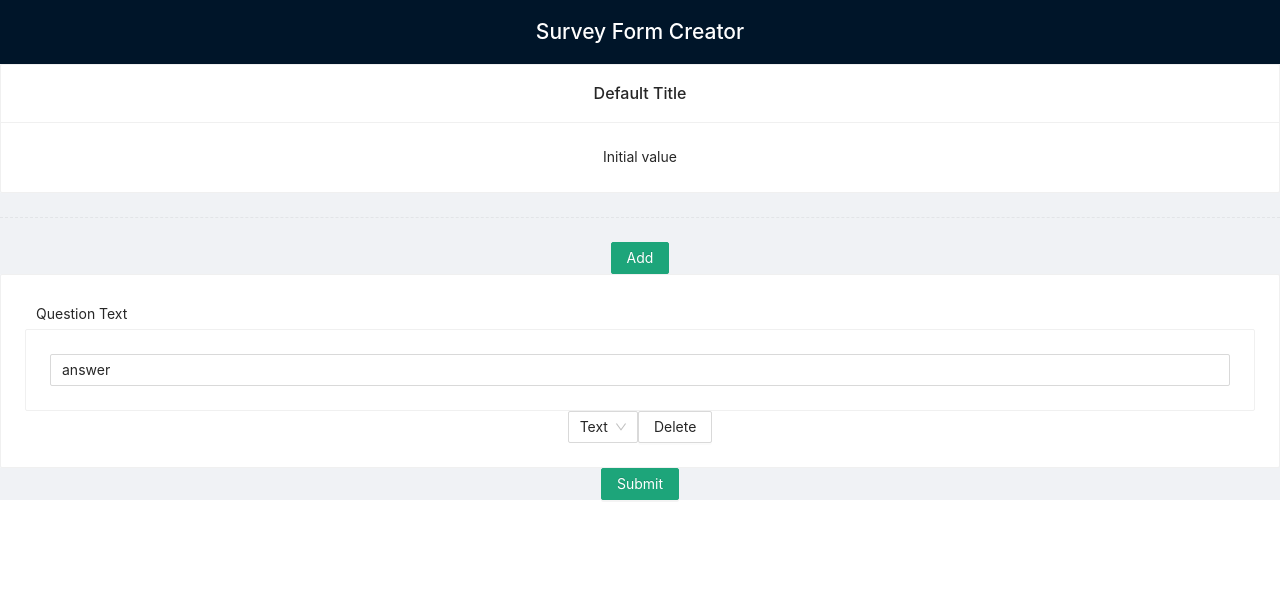
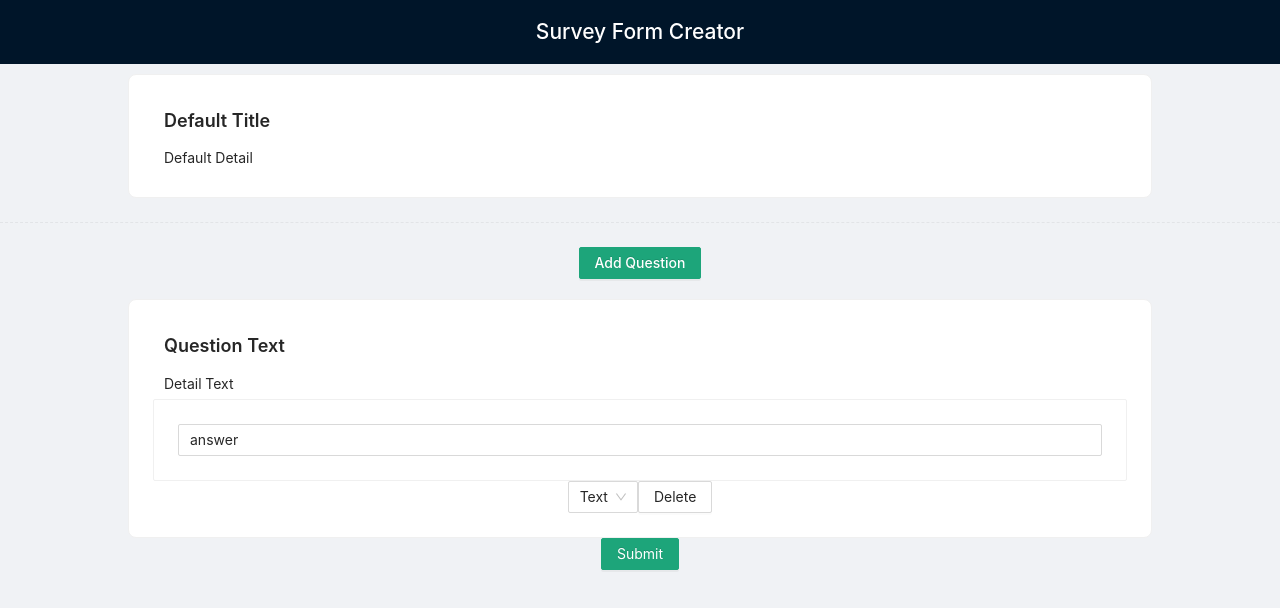
Before and after one commit to hyseoseo/ringle_form, a React (Create React App) app: page / in a window 1280 px wide. Shown: the top 608 px of the page. Built offline with nearby package versions, Linux system fonts and the light colour scheme.

Commit message:
fix: title info mainpage state로 관리

```diff
--- a/package.json
+++ b/package.json
@@ -4,6 +4,7 @@
   "private": true,
   "dependencies": {
     "@craco/craco": "^6.3.0",
+    "@react-icons/all-files": "^4.1.0",
     "@testing-library/jest-dom": "^5.14.1",
     "@testing-library/react": "^11.2.7",
     "@testing-library/user-event": "^12.8.3",
--- a/src/App.less
+++ b/src/App.less
@@ -4,6 +4,41 @@
   text-align: center;
 }
 
+.mainpage-container {
+  width: 100vw;
+  height: 100vh;
+  display: flex;
+  flex-direction: column;
+  align-items: center;
+}
+
+button {
+  border: none;
+  padding: 0;
+  cursor: pointer;
+  background: none;
+}
+
+.question-card,
+.title-card {
+  margin-top: 10px;
+  width: 80%;
+  border-radius: 8px;
+  max-width: 1256px;
+}
+
+.question-text,
+.detail-text {
+  border: none;
+  margin-top: 4px;
+}
+
 .question-text {
-  border: none;
+  font-size: large;
+  font-weight: 600;
 }
+
+.add-question-button {
+  font-weight: 500;
+  margin-bottom: 10px;
+}
--- a/src/MainPage.tsx
+++ b/src/MainPage.tsx
@@ -1,4 +1,4 @@
-import React from 'react';
+import React, { useState } from 'react';
 import { Divider } from 'antd';
 import { useSelector } from 'react-redux';
 
@@ -8,13 +8,26 @@ import AddQuestionMenu from 'components/AddQuestionMenu';
 import Question from 'components/Question';
 import SubmitButton from 'components/SubmitButton';
 
+export type TitleInfo = {
+  title: string;
+  desc: string;
+};
+
 const MainPage: React.FC = () => {
   const questions = useSelector((state: RootState) => state.question);
-  console.log(questions);
+  const [titleInfo, setTitleInfo] = useState<TitleInfo>({
+    title: 'Default Title',
+    desc: 'Default Detail',
+  });
+
+  const handleTitleChange = (e: React.ChangeEvent<HTMLInputElement>) => {
+    setTitleInfo({ ...titleInfo, [e.target.name]: e.target.value });
+  };
+  console.log(titleInfo);
 
   return (
-    <div>
-      <Title />
+    <div className='mainpage-container'>
+      <Title titleInfo={titleInfo} handleTitleChange={handleTitleChange} />
       <Divider dashed />
       <AddQuestionMenu />
       {questions.map((question) => (
--- a/src/components/AddQuestionMenu.tsx
+++ b/src/components/AddQuestionMenu.tsx
@@ -10,8 +10,12 @@ const AddQuestionMenu: React.FC = () => {
   };
   return (
     <div>
-      <Button type='primary' onClick={handleClick}>
-        Add
+      <Button
+        type='primary'
+        onClick={handleClick}
+        className='add-question-button'
+      >
+        Add Question
       </Button>
     </div>
   );
--- a/src/components/CheckboxQuestion.tsx
+++ b/src/components/CheckboxQuestion.tsx
@@ -1,15 +1,19 @@
 import React, { useState } from 'react';
 import { Button, Card, Checkbox, Space, Input } from 'antd';
 import { CheckboxChangeEvent } from 'antd/lib/checkbox';
+import { AiFillCloseCircle } from '@react-icons/all-files/ai/AiFillCloseCircle';
 
-const initialOptions = [
-  { id: 1, value: 'Write your choice here', checked: false },
-];
+type CheckOption = {
+  id: number;
+  value: string;
+  checked: boolean;
+};
+
+const initialOptions: CheckOption[] = [{ id: 1, value: '', checked: false }];
 
 const CheckboxQuestion: React.FC = () => {
   const [options, setOptions] = useState(initialOptions);
-  const [question, setQuestion] = useState('Question Text');
-  const [answer, setAnswer] = useState([]);
+  const [answer, setAnswer] = useState<CheckOption[]>([]);
 
   const handleAddOption = () => {
     if (options.length) {
@@ -17,7 +21,7 @@ const CheckboxQuestion: React.FC = () => {
         ...options,
         {
           id: options[options.length - 1].id + 1,
-          value: 'Write your choice here',
+          value: '',
           checked: false,
         },
       ]);
@@ -52,6 +56,8 @@ const CheckboxQuestion: React.FC = () => {
     });
     setOptions(changed);
     console.log(options);
+    const selected = options.filter((option) => option.checked);
+    setAnswer(selected);
   };
 
   return (
@@ -65,9 +71,9 @@ const CheckboxQuestion: React.FC = () => {
                 onChange={(e) => handleChange(e, option.id)}
               />
             </Checkbox>
-            <Button onClick={() => handleDeleteOption(option.id)}>
-              delete
-            </Button>
+            <button onClick={() => handleDeleteOption(option.id)}>
+              <AiFillCloseCircle />
+            </button>
           </div>
         ))}
       </Space>
--- a/src/components/Question.tsx
+++ b/src/components/Question.tsx
@@ -19,6 +19,7 @@ const Question: React.FC<IProps> = ({ question }) => {
   const dispatch = useDispatch();
   const [type, setType] = useState(question.type);
   const [questionText, setQuestionText] = useState('Question Text');
+  const [detailText, setDetailText] = useState('Detail Text');
   const id = question.id;
 
   const handleChange = (value: SelectValue) => {
@@ -41,12 +42,21 @@ const Question: React.FC<IProps> = ({ question }) => {
     setQuestionText(e.target.value);
   };
 
+  const handleDetailChange = (e: React.ChangeEvent<HTMLInputElement>) => {
+    setDetailText(e.target.value);
+  };
+
   return (
-    <Card>
+    <Card className='question-card'>
       <Input
         value={questionText}
         onChange={handleQuestionChange}
         className='question-text'
+      />
+      <Input
+        value={detailText}
+        onChange={handleDetailChange}
+        className='detail-text'
       />
       {returnQuestionType()}
       <Select defaultValue='text' onChange={handleChange}>
--- a/src/components/RadioQuestion.tsx
+++ b/src/components/RadioQuestion.tsx
@@ -1,13 +1,11 @@
 import React, { useState } from 'react';
 import { Button, Card, Radio, Space, Input, RadioChangeEvent } from 'antd';
-import { setConstantValue } from 'typescript';
-import { setQuestions } from 'store/actions/questions';
+import { AiFillCloseCircle } from '@react-icons/all-files/ai/AiFillCloseCircle';
 
-const initialOptions = [{ id: 1, value: 'Write your choice here' }];
+const initialOptions = [{ id: 1, value: '' }];
 
 const RadioQuestion: React.FC = () => {
   const [options, setOptions] = useState(initialOptions);
-  const [question, setQuestion] = useState('Question Text');
   const [answer, setAnswer] = useState('');
 
   const handleAddOption = () => {
@@ -16,7 +14,7 @@ const RadioQuestion: React.FC = () => {
         ...options,
         {
           id: options[options.length - 1].id + 1,
-          value: 'Write your choice here',
+          value: '',
         },
       ]);
     } else {
@@ -60,9 +58,9 @@ const RadioQuestion: React.FC = () => {
                   onChange={(e) => handleOptionChange(e, option.id)}
                 />
               </Radio>
-              <Button onClick={() => handleDeleteOption(option.id)}>
-                delete
-              </Button>
+              <button onClick={() => handleDeleteOption(option.id)}>
+                <AiFillCloseCircle />
+              </button>
             </div>
           ))}
         </Space>
--- a/src/components/Title.tsx
+++ b/src/components/Title.tsx
@@ -1,10 +1,27 @@
 import React from 'react';
-import { Card } from 'antd';
+import { Card, Input } from 'antd';
+import { TitleInfo } from 'MainPage';
 
-const Title: React.FC = () => {
+interface IProps {
+  handleTitleChange: (e: React.ChangeEvent<HTMLInputElement>) => void;
+  titleInfo: TitleInfo;
+}
+
+const Title: React.FC<IProps> = ({ handleTitleChange, titleInfo }) => {
   return (
-    <Card title='Default Title' size='default'>
-      Initial value
+    <Card className='title-card'>
+      <Input
+        value={titleInfo.title}
+        onChange={handleTitleChange}
+        className='question-text'
+        name='title'
+      />
+      <Input
+        value={titleInfo.desc}
+        onChange={handleTitleChange}
+        className='detail-text'
+        name='desc'
+      />
     </Card>
   );
 };
```
Also changed, not shown: 1 other file (tests, documents, lock files or other folders).
